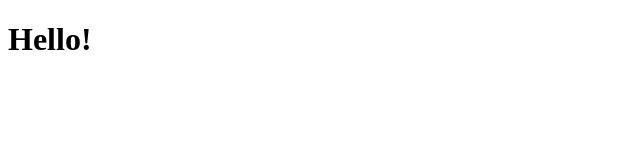
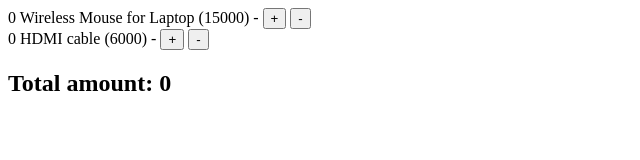
Before and after one commit to injecteam/payu-nodejs-implementation, a website: page src/public/index.html in a window 1280 px wide. Shown: the whole page, without its empty margins (0-640 px from the left). Drawn offline with nearby package versions, Linux system fonts and the light colour scheme.

Commit message:
Create simple product cart with vue in index.html file

```diff
--- a/src/public/index.html
+++ b/src/public/index.html
@@ -1,5 +1,6 @@
 <!DOCTYPE html>
 <html lang="en">
+
   <head>
     <meta charset="UTF-8" />
     <meta name="viewport" content="width=device-width, initial-scale=1.0" />
@@ -7,6 +8,46 @@
   </head>
 
   <body>
-    <h1>Hello!</h1>
+    <div id="app">
+      <div v-for="product in products">
+        {{product.quantity}} {{product.name}} ({{product.unitPrice}}) -
+        <button @click="product.quantity += 1">+</button>
+        <button @click="product.quantity > 0 ? product.quantity -= 1 : product.quantity">-</button>
+      </div>
+      <h2>Total amount: {{ totalAmount }}</h2>
+    </div>
+
+    <script src="https://unpkg.com/vue@2.6.12/dist/vue.js"></script>
+    <script>
+
+      const app = new Vue({
+        el: '#app',
+        data: {
+          products: [
+            {
+              name: "Wireless Mouse for Laptop",
+              unitPrice: 15000,
+              quantity: 0,
+            },
+            {
+              name: "HDMI cable",
+              unitPrice: 6000,
+              quantity: 0,
+            }
+          ]
+        },
+        computed: {
+          totalAmount() {
+            return this.products.reduce((sum, product) => {
+              return sum + product.quantity * product.unitPrice
+            }, 0)
+          }
+
+        }
+      })
+
+    </script>
+
   </body>
+
 </html>
```
